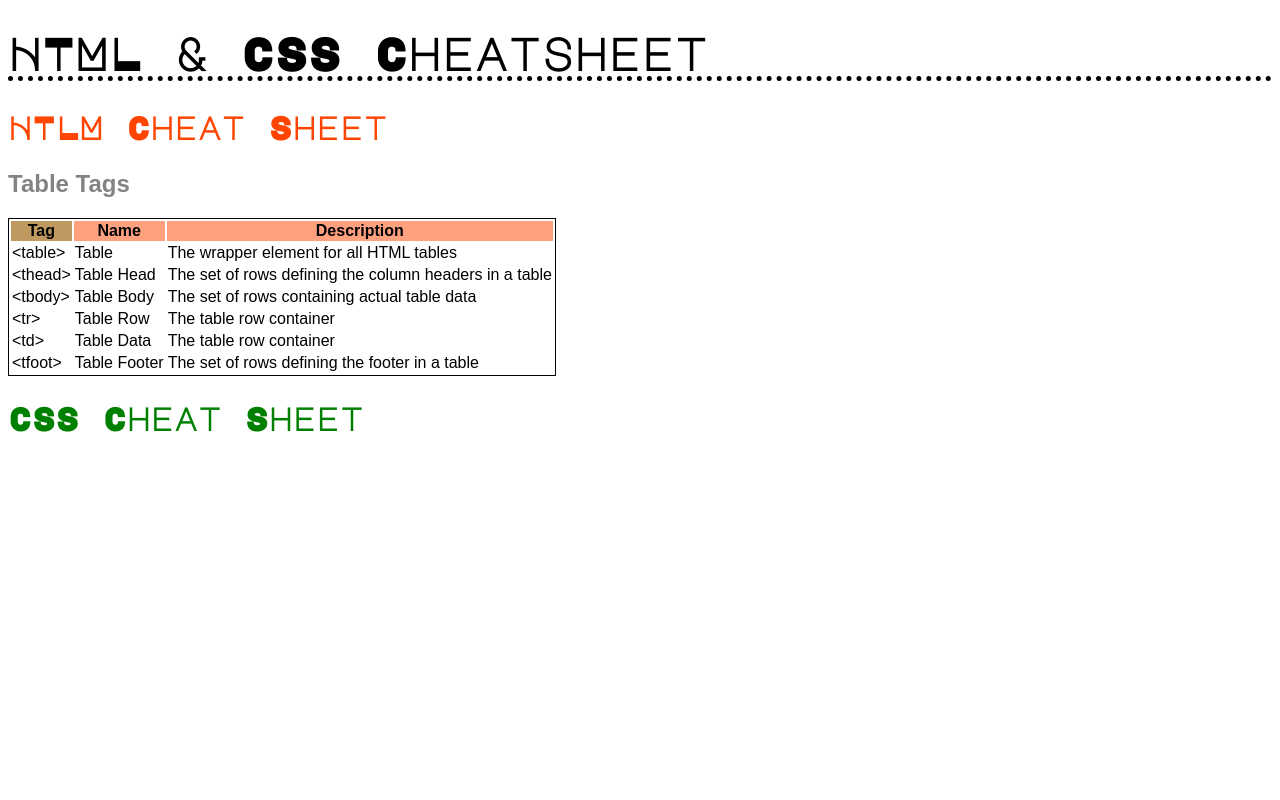
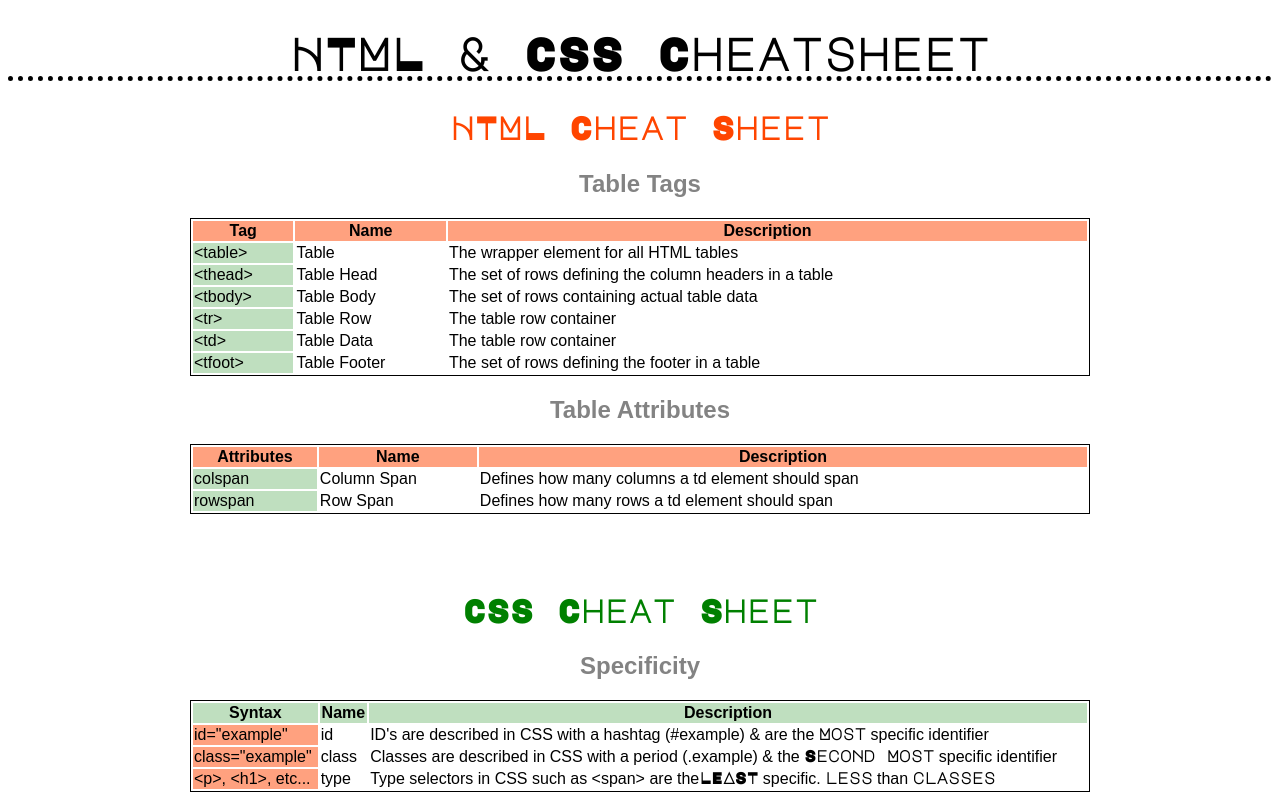
Before and after one commit to 3rd-Web/C_-FEE-13-HTML-and-CSS-Cheat-Sheet, a plain HTML site: page index.html in a window 1280 px wide. Drawn offline with Linux system fonts and the light colour scheme.

Commit message:
Updated CSS

```diff
--- a/index.html
+++ b/index.html
@@ -18,47 +18,71 @@
       <h1>HTML & CSS Cheatsheet</h1>
     </header>
     <section class="sheethtml">
-      <h1>HTLM Cheat Sheet</h1>
+      <h1>HTML Cheat Sheet</h1>
       <section class="table-tags">
         <h2>Table Tags</h2>
         <table>
           <thead>
             <tr>
-              <th class="tag">Tag</th>
+              <th>Tag</th>
               <th>Name</th>
               <th>Description</th>
             </tr>
           </thead>
           <tbody>
             <tr>
-              <td>&lt;table&gt;</td>
+              <td class="tag">&lt;table&gt;</td>
               <td>Table</td>
               <td>The wrapper element for all HTML tables</td>
             </tr>
             <tr>
-              <td>&lt;thead&gt;</td>
+              <td class="tag">&lt;thead&gt;</td>
               <td>Table Head</td>
               <td>The set of rows defining the column headers in a table</td>
             </tr>
             <tr>
-              <td>&lt;tbody&gt;</td>
+              <td class="tag">&lt;tbody&gt;</td>
               <td>Table Body</td>
               <td>The set of rows containing actual table data</td>
             </tr>
             <tr>
-              <td>&lt;tr&gt;</td>
+              <td class="tag">&lt;tr&gt;</td>
               <td>Table Row</td>
               <td>The table row container</td>
             </tr>
             <tr>
-              <td>&lt;td&gt;</td>
+              <td class="tag">&lt;td&gt;</td>
               <td>Table Data</td>
               <td>The table row container</td>
             </tr>
             <tr>
-              <td>&lt;tfoot&gt;</td>
+              <td class="tag">&lt;tfoot&gt;</td>
               <td>Table Footer</td>
               <td>The set of rows defining the footer in a table</td>
+            </tr>
+          </tbody>
+        </table>
+      </section>
+      <section class="table-attributes">
+        <h2>Table Attributes</h2>
+        <table>
+          <thead>
+            <tr>
+              <th>Attributes</th>
+              <th>Name</th>
+              <th>Description</th>
+            </tr>
+          </thead>
+          <tbody>
+            <tr>
+              <td class="attribute">colspan</td>
+              <td>Column Span</td>
+              <td>Defines how many columns a td element should span</td>
+            </tr>
+            <tr>
+              <td class="attribute">rowspan</td>
+              <td>Row Span</td>
+              <td>Defines how many rows a td element should span</td>
             </tr>
           </tbody>
         </table>
@@ -67,6 +91,33 @@
 
     <section class="sheetcss">
         <h1>CSS Cheat Sheet</h1>
+        <h2>Specificity</h2>
+        <table>
+          <thead>
+            <tr>
+              <th>Syntax</th>
+              <th>Name</th>
+              <th>Description</th>
+            </tr>
+          </thead>
+          <tbody>
+            <tr>
+              <td class="syntax">id="example"</td>
+              <td>id</td>
+              <td>ID's are described in CSS with a hashtag (#example) & are the <span>Most</span> specific identifier</td>
+            </tr>
+            <tr>
+              <td class="syntax">class="example"</td>
+              <td>class</td>
+              <td>Classes are described in CSS with a period (.example) & the <span>Second Most</span> specific identifier</td>
+            </tr>
+            <tr>
+              <td class="syntax">&lt;p&gt;, &lt;h1&gt;, etc...</td>
+              <td>type</td>
+              <td>Type selectors in CSS such as &lt;span&gt; are the<span>LEAST</span> specific. <span>less</span> than <span>classes</span></td>
+            </tr>
+          </tbody>
+        </table>
     </section>
   </body>
 </html>
--- a/style.css
+++ b/style.css
@@ -2,18 +2,23 @@
     font-family: Arial, Helvetica, sans-serif;
 }
 
+h1, h2 {
+    text-align: center;
+}
 header h1 {
     font-size: 45px;
     border-bottom: 5px dotted black;
 }
 
-h1 {
+h1, span {
     font-family: 'Major Mono Display', monospace;
     font-size: 32px;
 }
 
 table {
     border: 1px solid black;
+    width: 900px;
+    margin: 0 auto;
 }
 
 .sheethtml h1 {
@@ -30,11 +35,20 @@ h2 {
     font-weight: bold;
 }
 
-.sheethtml thead tr {
+.sheethtml thead tr, .syntax {
     background-color: rgba(255, 68, 0, 0.5);
 
 }
 
-.tag, .attribute {
+.tag, .attribute, .sheetcss thead tr {
     background-color: rgba(0, 128, 0, 0.25);
 }
+
+.sheetcss h1 {
+    margin-top: 80px;
+}
+
+span {
+    font-weight: bold;
+    font-size: 16px;
+}
```
Also changed, not shown: 1 other file.
